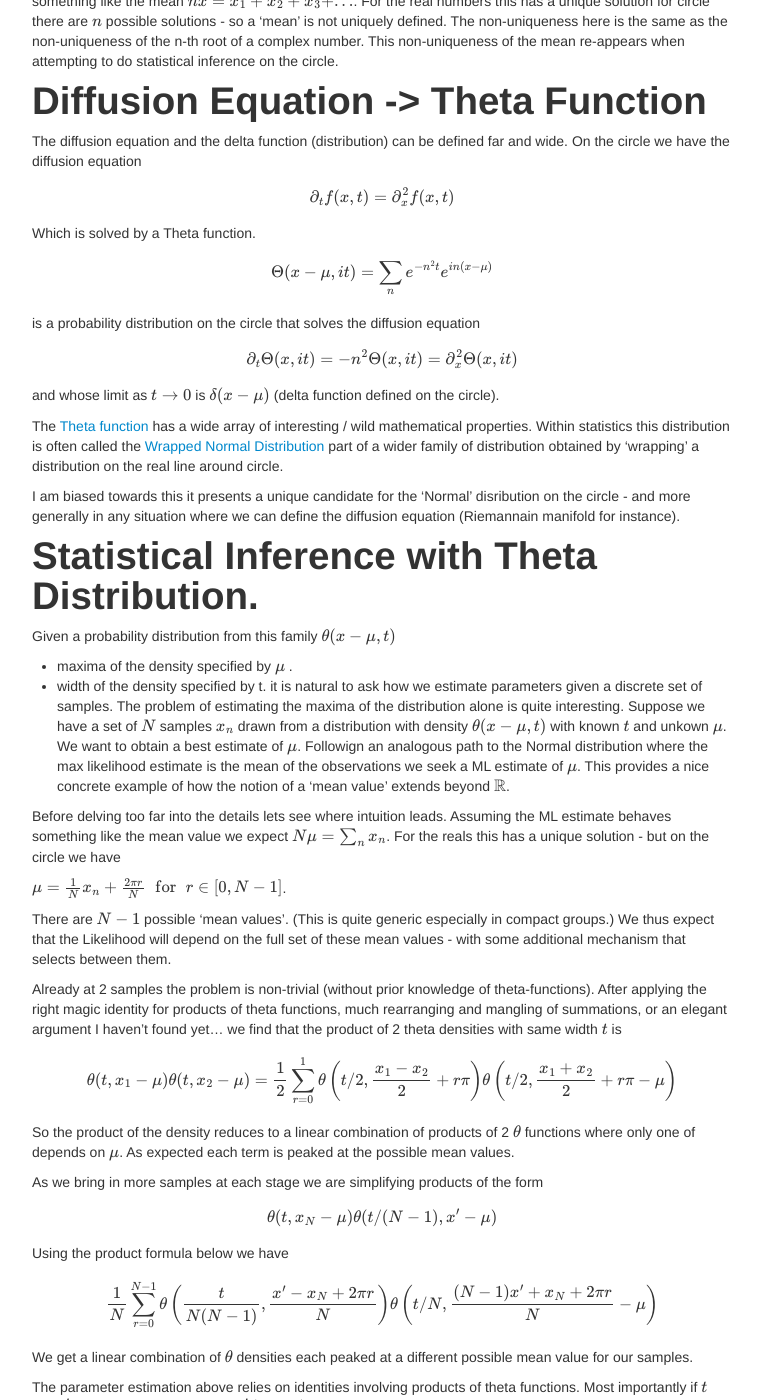
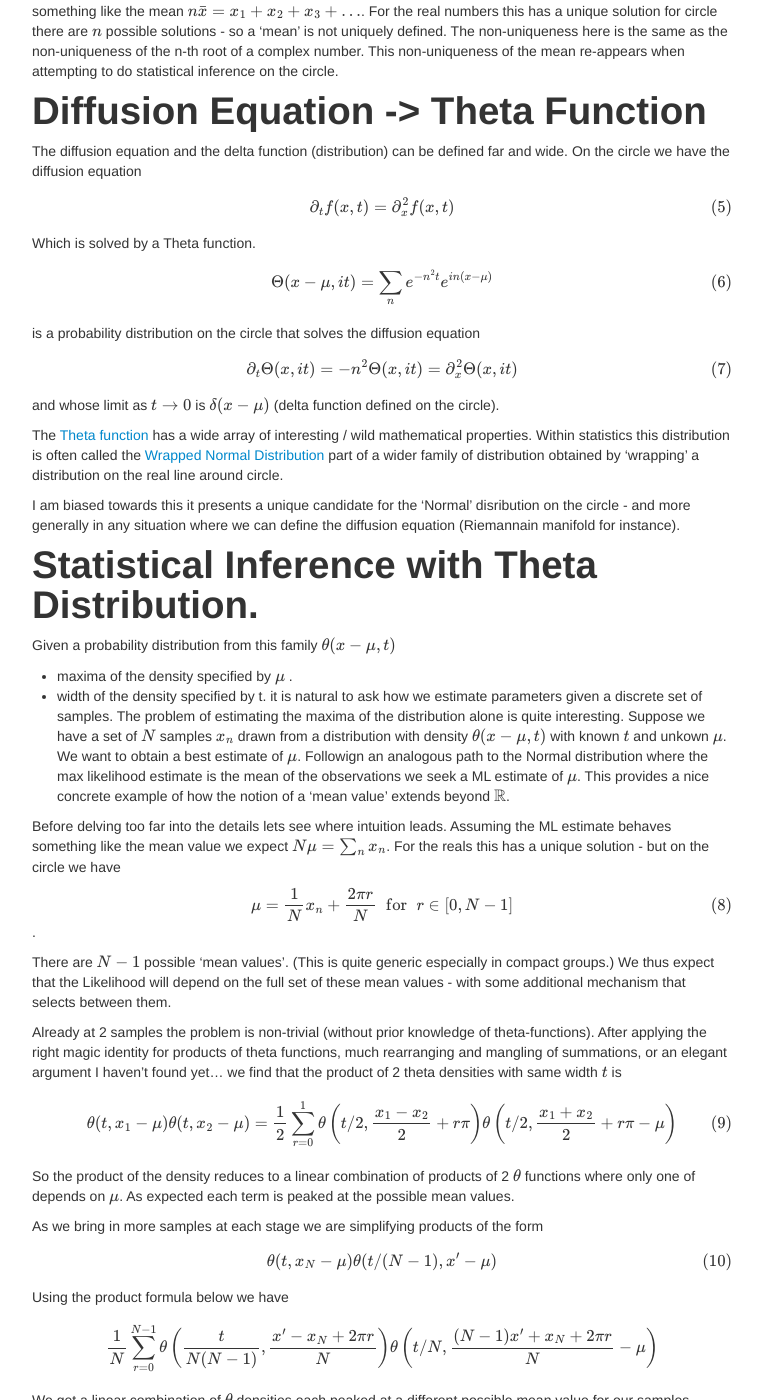
Before and after one commit to AdamDadeH/adamdadeh.github.io, a Jekyll site: the page built from _posts/2017-08-10-circle.md, in a window 1280 px wide and 1400 px high, scrolled down 2142 px. Shown: the whole window, without its empty margins (258-1020 px from the left). Built offline with Jekyll 4.4.1, drawn with Linux system fonts in a browser that asks for light colours; formulas are drawn with MathJax 3; some of the changed text lies outside the part shown.

Commit message:
Line numbers

```diff
--- a/_posts/2017-08-10-circle.md
+++ b/_posts/2017-08-10-circle.md
@@ -78,8 +78,8 @@ $$
 \end{equation}
 $$
 
-, so the density solves the diffusion equation - and as $$t \rightarrow 0$$ the density
-approaches the delta function $$\delta(x - \mu)$$
+, so the density solves the diffusion equation - and as $t \rightarrow 0$ the density
+approaches the delta function $\delta(x - \mu)$.
 
 Moment Based Definitions
 -----------------------------------
@@ -93,14 +93,14 @@ where we can define [Bochner integral](https://en.wikipedia.org/wiki/Bochner_int
 or if we choose an embedding of our sample space in a vector space.
 
 The von Mises distribution falls into the latter case. If there is a reasonable
-choice of functions $$f_i : S^1 \rightarrow \mathbb{R}$$ given by the problem at
+choice of functions $f_i : S^1 \rightarrow \mathbb{R}$ given by the problem at
 hand we can construct other maximum entropy distributions fixing those moments.
 
 Fourier Transform
 ------------------------------------
 
 A notion of Fourier transform is available for many sample space that are also groups.
-But aside from $$\mathbb{R}^n$$ the Fourier transform has a different domain than the
+But aside from $\mathbb{R}^n$ the Fourier transform has a different domain than the
 original samples space, so talking about something being an eigenstate of the Fourier
 transform is right out.
 
@@ -134,24 +133,22 @@ $$
 
 is stable in the sense that convolution preserves the space.
 
-We further must require that $$\rho(x) = \sum_n \exp{i 2\pi n x} \rho_X(n)$$ is positive for all $$x$$.
+We further must require that $\rho(x) = \sum_n \exp{i 2\pi n x} \rho_X(n)$ is positive for all $x$. Or equivalently that $\rho_X(n)$ is the fourier transform of a non-negative function.
+The simplest viable form for the Fourier transform is $\rho(n) = \exp{-\alpha |n|^\beta}$
+These are unsurprisingly related to the family of [stable distributions](https://en.wikipedia.org/wiki/Stable_distribution) on $\mathbb{R}$.
 
-Or equivalently that $$\rho_X(n)$$ is the fourier transform of a non-negative function.
-The simplest viable form for the Fourier transform is $$\rho(n) = \exp{-\alpha |n|^\beta}$$
-These are unsurprisingly related to the family of [stable distributions](https://en.wikipedia.org/wiki/Stable_distribution) on $$\mathbb{R}$$.
-
-On $$\mathbb{R}$$ the Normal distribution is the unique member of the family of stable
+On $\mathbb{R}$ the Normal distribution is the unique member of the family of stable
 distributions with finite variance. On the circle that distinguishing property
-vanishes - and there is even a wider range of possible values for $$\beta$$.
+vanishes - and there is even a wider range of possible values for $\beta$ than on $\mathbb{R}$.
 
 Central Limit Theorem
 --------------------------------------
 
 Slight challenge here. A binary operation is not the full story for the central
 limit theorem. Given just a commutative binary operation and a set of samples we
-can construct the sum $$x_1 + x_2 + ...$$. We require something like the mean
-$$n \bar{x} = x_1 + x_2 + x_3 + ...$$. For the real numbers this has a unique solution
-for circle there are $$n$$ possible solutions - so a 'mean' is not uniquely defined.
+can construct the sum $x_1 + x_2 + ...$. We require something like the mean
+$n \bar{x} = x_1 + x_2 + x_3 + ...$. For the real numbers this has a unique solution
+for circle there are $n$ possible solutions - so a 'mean' is not uniquely defined.
 The non-uniqueness here is the same as the non-uniqueness of the n-th root of a complex
 number. This non-uniqueness of the mean re-appears when attempting to do statistical
 inference on the circle.
@@ -163,17 +160,29 @@ Diffusion Equation -> Theta Function
 The diffusion equation and the delta function (distribution) can be defined
 far and wide. On the circle we have the diffusion equation
 
-$$\partial_t f(x,t) = \partial_x^2 f(x,t)$$
+$$
+\begin{equation}
+\partial_t f(x,t) = \partial_x^2 f(x,t)
+\end{equation}
+$$
 
 Which is solved by a Theta function.
 
-$$\Theta(x - \mu, it) = \sum_n e^{-n^2 t} e^{i n (x - \mu)}$$
+$$
+\begin{equation}
+\Theta(x - \mu, it) = \sum_n e^{-n^2 t} e^{i n (x - \mu)}
+\end{equation}
+$$
 
 is a probability distribution on the circle that solves the diffusion equation
 
-$$\partial_t \Theta(x,it) = -n^2 \Theta(x,it) = \partial_x^2 \Theta(x, it)$$
+$$
+\begin{equation}
+\partial_t \Theta(x,it) = -n^2 \Theta(x,it) = \partial_x^2 \Theta(x, it)
+\end{equation}
+$$
 
-and whose limit as $$t \rightarrow 0$$ is $$\delta(x - \mu)$$ (delta
+and whose limit as $t \rightarrow 0$ is $\delta(x - \mu)$ (delta
 function defined on the circle).
 
 The [Theta function](https://en.wikipedia.org/wiki/Theta_function) has a wide
@@ -189,28 +198,32 @@ equation (Riemannain manifold for instance).
 Statistical Inference with Theta Distribution.
 ===============================================
 
-Given a probability distribution from this family $$\theta(x - \mu, t)$$
-*  maxima of the density specified by $$\mu$$ .
+Given a probability distribution from this family $\theta(x - \mu, t)$
+*  maxima of the density specified by $\mu$ .
 *  width of the density specified by t.
 it is natural to ask how we estimate parameters
 given a discrete set of samples. The problem of estimating the maxima of the
- distribution alone is quite interesting. Suppose we have a set of $$N$$ samples
- $$x_n$$ drawn from a distribution with density $$\theta(x - \mu, t)$$
-with known $$t$$ and unkown $$\mu$$. We want to obtain a best estimate of
-$$\mu$$. Followign an analogous path to the Normal distribution where the max
-likelihood estimate is the mean of the observations we seek a ML estimate of $$\mu$$.
+ distribution alone is quite interesting. Suppose we have a set of $N$ samples
+ $x_n$ drawn from a distribution with density $\theta(x - \mu, t)$
+with known $t$ and unkown $\mu$. We want to obtain a best estimate of
+$\mu$. Followign an analogous path to the Normal distribution where the max
+likelihood estimate is the mean of the observations we seek a ML estimate of $\mu$.
 This provides a nice concrete example of how the notion of a 'mean value'
-extends beyond $$\mathbb{R}$$.
+extends beyond $\mathbb{R}$.
 
 Before delving too far into the details lets see where intuition leads.
 Assuming the ML estimate behaves something like the mean value we expect
-$$N \mu = \sum_n x_n$$. For the reals this has a unique solution - but
+$N \mu = \sum_n x_n$. For the reals this has a unique solution - but
 on the circle we have
 
-$$\mu = \frac{1}{N} x_n + \frac{2\pi r}{N} \;\;\mathrm{for}\;\; r \in
-[0,N-1]$$.
+$$
+\begin{equation}
+\mu = \frac{1}{N} x_n + \frac{2\pi r}{N} \;\;\mathrm{for}\;\; r \in
+[0,N-1]
+\end{equation}
+$$.
 
-There are $$N-1$$ possible 'mean values'. (This is quite generic
+There are $N-1$ possible 'mean values'. (This is quite generic
 especially in compact groups.) We thus expect that the Likelihood will depend
 on the full set of these mean values - with some additional mechanism that
 selects between them.
@@ -219,30 +232,38 @@ Already at 2 samples the problem is non-trivial (without prior knowledge of
 theta-functions). After applying the right magic identity for products
 of theta functions, much rearranging and mangling of summations, or an elegant argument I
 haven't found yet... we find that the product of 2 theta densities with same
-width $$t$$ is
+width $t$ is
 
-$$\theta(t, x_1 - \mu) \theta(t, x_2 - \mu) = \frac{1}{2} \sum_{r=0}^{1}
-\theta\left(t/2, \frac{x_1-x_2}{2} + r\pi\right) \theta\left(t/2, \frac{x_1+x_2}{2} + r\pi - \mu\right)$$
+$$
+\begin{equation}
+\theta(t, x_1 - \mu) \theta(t, x_2 - \mu) = \frac{1}{2} \sum_{r=0}^{1}
+\theta\left(t/2, \frac{x_1-x_2}{2} + r\pi\right) \theta\left(t/2, \frac{x_1+x_2}{2} + r\pi - \mu\right)
+\end{equation}
+$$
 
 So the product of the density reduces to a linear combination of products of
-2 $$\theta$$ functions where only one of depends on $$\mu$$. As expected each
+2 $\theta$ functions where only one of depends on $\mu$. As expected each
 term is peaked at the possible mean values.
 
 As we bring in more samples at each stage we are simplifying products of the form
 
-$$\theta(t, x_N - \mu) \theta(t/(N-1), x' - \mu)$$
+$$
+\begin{equation}
+\theta(t, x_N - \mu) \theta(t/(N-1), x' - \mu)
+\end{equation}
+$$
 
 Using the product formula below we have
 
 $$\frac{1}{N} \sum_{r=0}^{N-1} \theta\left(\frac{t}{N(N-1)}, \frac{x' - x_N + 2\pi r}{N}\right)
 \theta\left(t/N, \frac{(N-1)x' + x_N + 2\pi r}{N} - \mu\right)$$
 
-We get a linear combination of $$\theta$$ densities each peaked at a different possible mean value
+We get a linear combination of $\theta$ densities each peaked at a different possible mean value
 for our samples.
 
 The parameter estimation above relies on identities involving products of
-theta functions. Most importantly if $$t$$ and $$t'$$ are commensurate or that
- $$t'/t = a/b \in \mathbb{Q}$$ then
+theta functions. Most importantly if $t$ and $t'$ are commensurate or that
+ $t'/t = a/b \in \mathbb{Q}$ then
 
 $$\theta(t,x) \theta(t',x') = \frac{1}{a+b} \sum_{r=0}^{a+b-1}
 \theta\left(\frac{t}{b(a+b)}, \frac{x - x' + 2\pi r}{a+b}\right)
@@ -253,7 +274,7 @@ For proving this we start with the fourier representation.
 $$\theta(t,x) \theta(t', x') = \sum_{n,m} e^{-n^2 t - m^2 t' + inx + imx'}$$
 
 With the benefit of hind-sight we can do a change of variables for the sum by -
-defining $$q = n+m$$ and $$p = bn - am$$. With this choice the exponent becomes
+defining $q = n+m$ and $p = bn - am$. With this choice the exponent becomes
 
 $$-(n^2 + m^2 a/b) t + inx + imx' = - q^2 \frac{a}{a+b} - \frac{p^2}{b(a+b)} + i q\frac{a x + b x'}{a+b} + i p \frac{x - x'}{a+b}$$
 
```
Also changed, not shown: other parts of _posts/2017-08-10-circle.md (+4 -5 lines).
